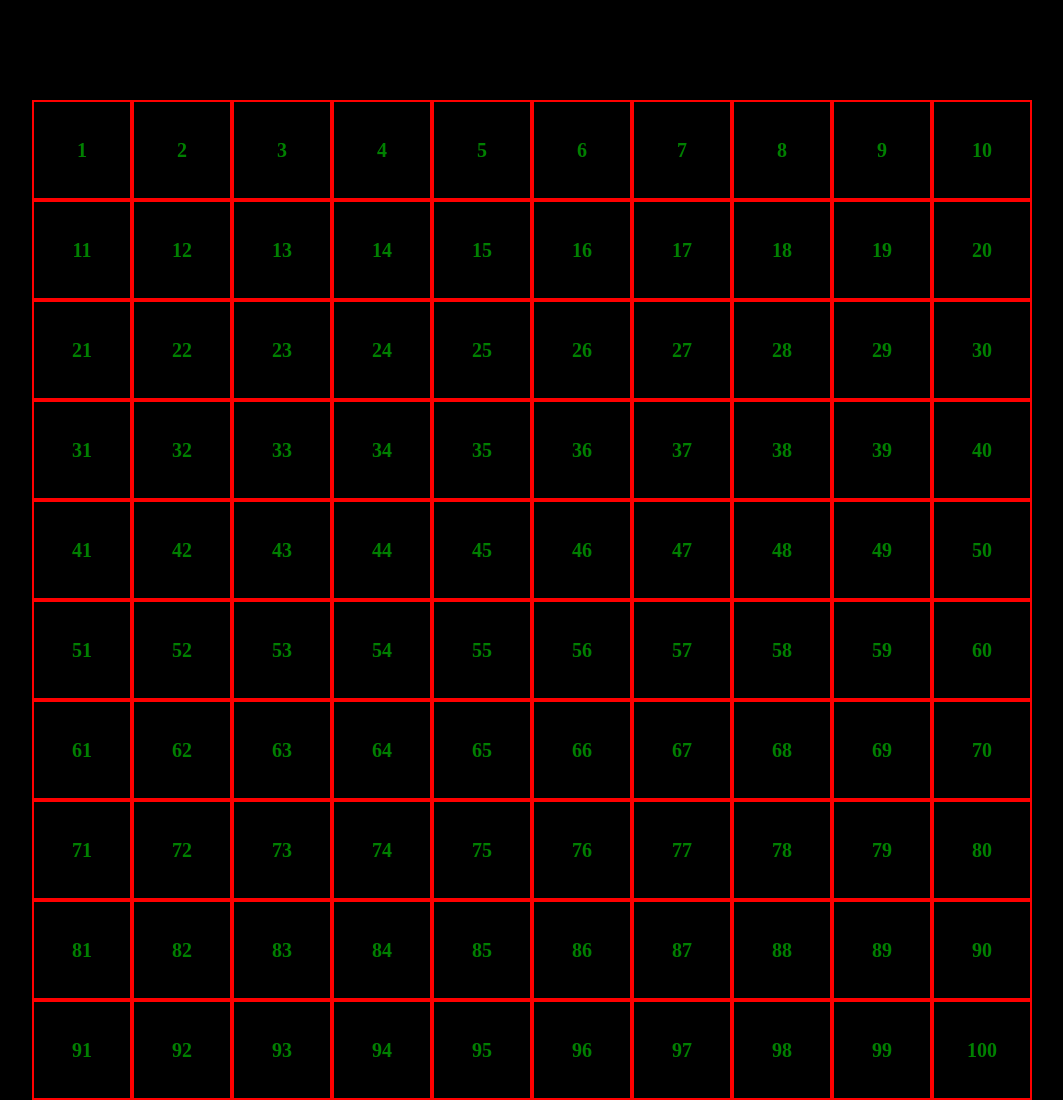
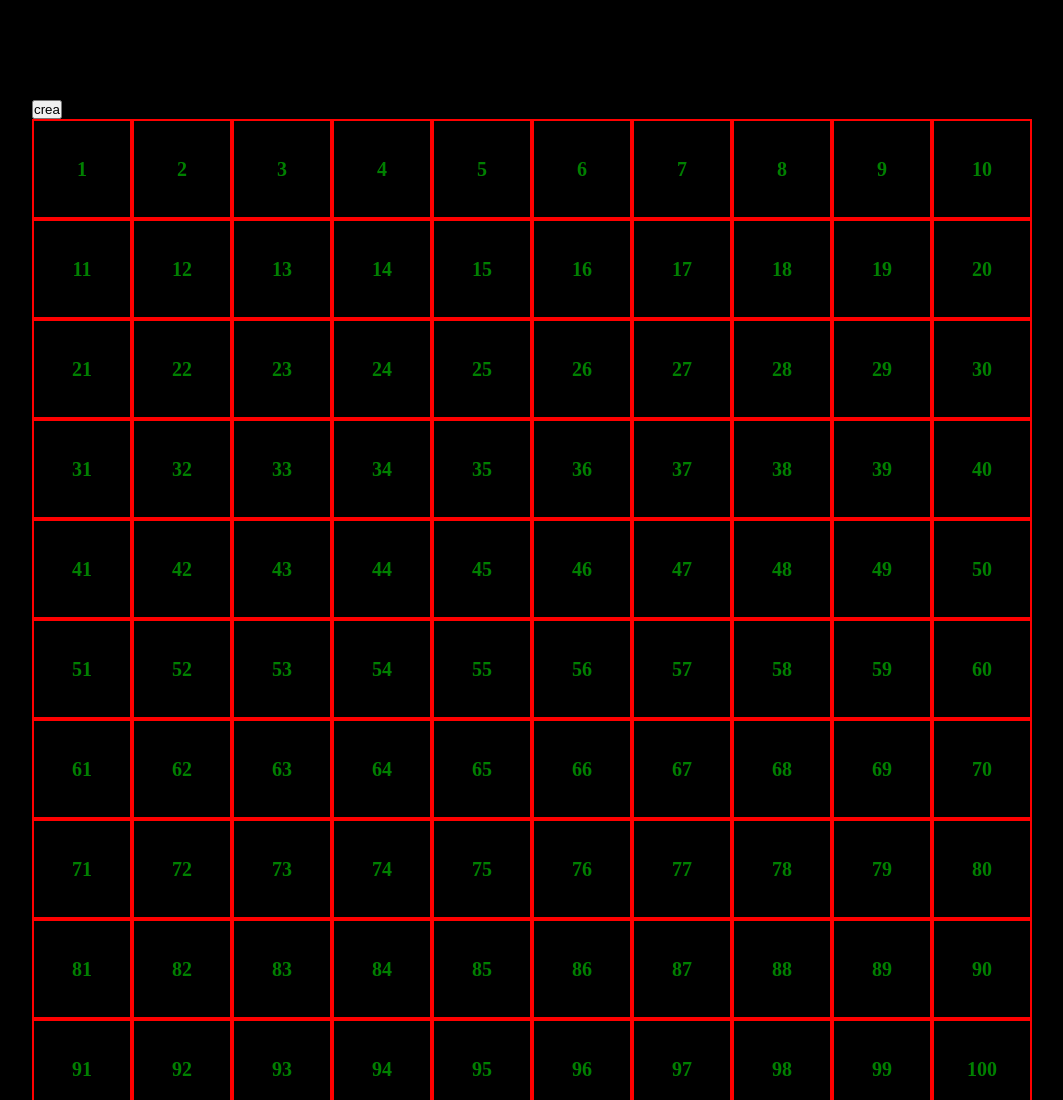
Before and after one commit to FabioVasi/js-campominato-grid, a plain HTML site: page index.html in a window 1280 px wide. Shown: the top 1100 px of the page, without its empty margins (108-1171 px from the left). Drawn offline with Linux system fonts and the light colour scheme.

Commit message:
add button

```diff
--- a/asset/js/script.js
+++ b/asset/js/script.js
@@ -50,9 +50,6 @@ for (let i = 0; i < maxSquare; i++) {
 
         console.log('ho cliccato sulla cella ' + i);
 
-
-
     })
 
 }
-// creo una funzione da poter richiamare a piacimento
--- a/index.html
+++ b/index.html
@@ -8,6 +8,7 @@
 </head>
 <body>
     <div class="container">
+        <button id="produce">crea</button>
         <div class="row">
 
         </div>
```
